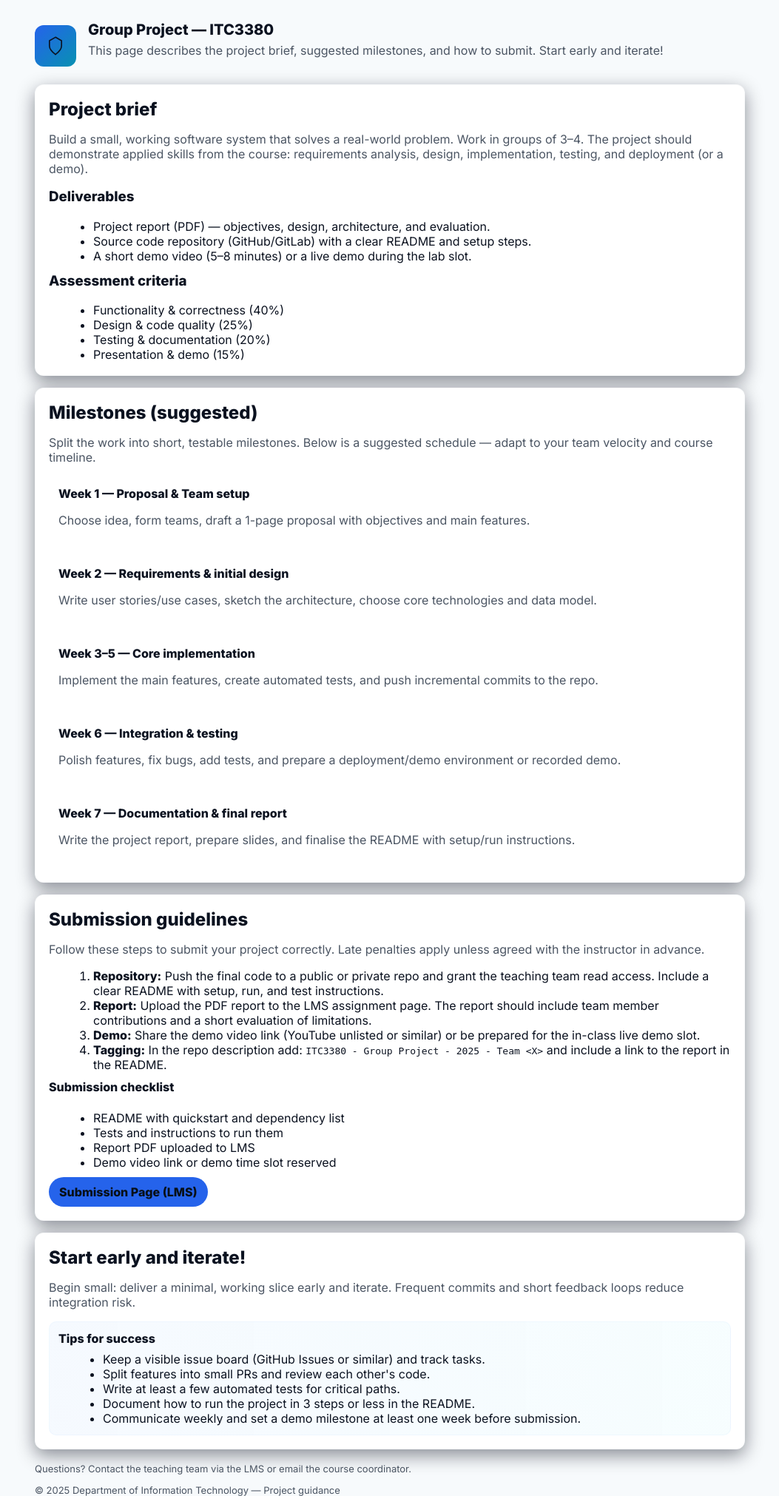
After one commit to crpeiris/deplydemoranil, a Django app: page /projects/ in a window 1280 px wide. The commit adds this page. Shown: the whole page at 74% size, without its empty margins (113-1166 px from the left). Run offline with Django 5.2, Linux system fonts and the light colour scheme.

Commit message:
initial commit

```diff
--- /dev/null
+++ b/info_app/templates/info_app/projects.html
@@ -0,0 +1,333 @@
+<!DOCTYPE html>
+<html lang="en">
+  <head>
+    <meta charset="utf-8" />
+    <meta name="viewport" content="width=device-width, initial-scale=1" />
+    <title>Projects • ITC3380 - IT@FMSCUSJP - 2025 Batch</title>
+    <meta
+      name="description"
+      content="Project brief, milestones and submission guidelines for the group project."
+    />
+    <link rel="preconnect" href="https://fonts.gstatic.com" crossorigin />
+    <link
+      href="https://fonts.googleapis.com/css2?family=Inter:wght@400;600;800&display=swap"
+      rel="stylesheet"
+    />
+    <style>
+      /* Keep styling consistent with welcome page */
+      :root {
+        --bg: #0b1220;
+        --card: #101a2e;
+        --muted: #9fb3c8;
+        --text: #e8f0fe;
+        --accent: #60a5fa;
+        --accent-2: #22d3ee;
+        --radius: 12px;
+      }
+      @media (prefers-color-scheme: light) {
+        :root {
+          --bg: #f7fafc;
+          --card: #fff;
+          --muted: #4b5563;
+          --text: #0b1220;
+          --accent: #2563eb;
+          --accent-2: #0891b2;
+        }
+      }
+      * {
+        box-sizing: border-box;
+      }
+      html,
+      body {
+        height: 100%;
+      }
+      body {
+        margin: 0;
+        font-family: Inter, system-ui, -apple-system, Segoe UI, Roboto, Arial,
+          sans-serif;
+        background: linear-gradient(180deg, var(--bg), var(--bg));
+        color: var(--text);
+        padding: 28px;
+      }
+      .wrap {
+        max-width: 960px;
+        margin: 0 auto;
+        background: transparent;
+      }
+      header {
+        display: flex;
+        align-items: center;
+        gap: 16px;
+        margin-bottom: 18px;
+      }
+      .logo {
+        width: 56px;
+        height: 56px;
+        border-radius: 12px;
+        background: linear-gradient(135deg, var(--accent), var(--accent-2));
+        display: grid;
+        place-items: center;
+      }
+      h1 {
+        margin: 0;
+        font-size: 20px;
+      }
+      .subtitle {
+        margin: 6px 0 18px;
+        color: var(--muted);
+      }
+      .card {
+        background: var(--card);
+        padding: 18px;
+        border-radius: var(--radius);
+        box-shadow: 0 8px 24px rgba(2, 6, 23, 0.45);
+        border: 1px solid rgba(148, 163, 184, 0.06);
+      }
+      .grid {
+        display: grid;
+        gap: 16px;
+      }
+      h2 {
+        margin: 0 0 8px;
+      }
+      .muted {
+        color: var(--muted);
+      }
+      ul {
+        margin: 8px 0 0 20px;
+      }
+      ol {
+        margin: 8px 0 0 20px;
+      }
+      .milestones {
+        display: grid;
+        gap: 10px;
+      }
+      .milestone {
+        background: rgba(255, 255, 255, 0.02);
+        padding: 12px;
+        border-radius: 10px;
+        border: 1px solid rgba(255, 255, 255, 0.03);
+      }
+      .tips {
+        margin-top: 12px;
+        padding: 12px;
+        background: linear-gradient(
+          90deg,
+          rgba(96, 165, 250, 0.06),
+          rgba(34, 211, 238, 0.04)
+        );
+        border-radius: 10px;
+        border: 1px solid rgba(96, 165, 250, 0.06);
+        color: var(--text);
+      }
+      a.btn {
+        display: inline-block;
+        padding: 10px 14px;
+        border-radius: 999px;
+        background: var(--accent);
+        color: #081018;
+        font-weight: 700;
+        text-decoration: none;
+      }
+      footer {
+        margin-top: 18px;
+        color: var(--muted);
+        font-size: 13px;
+      }
+      @media (max-width: 660px) {
+        body {
+          padding: 16px;
+        }
+      }
+    </style>
+  </head>
+  <body>
+    <main class="wrap" role="main">
+      <header>
+        <div class="logo" aria-hidden="true">
+          <svg width="28" height="28" viewBox="0 0 24 24" fill="none">
+            <path
+              d="M12 2l7 4v6c0 4-3 7-7 10-4-3-7-6-7-10V6l7-4z"
+              stroke="currentColor"
+              stroke-width="1.4"
+            />
+          </svg>
+        </div>
+        <div>
+          <h1>Group Project — ITC3380</h1>
+          <p class="subtitle">
+            This page describes the project brief, suggested milestones, and how
+            to submit. Start early and iterate!
+          </p>
+        </div>
+      </header>
+
+      <section class="grid">
+        <article class="card" aria-labelledby="brief">
+          <h2 id="brief">Project brief</h2>
+          <p class="muted">
+            Build a small, working software system that solves a real-world
+            problem. Work in groups of 3–4. The project should demonstrate
+            applied skills from the course: requirements analysis, design,
+            implementation, testing, and deployment (or a demo).
+          </p>
+
+          <h3 style="margin-top: 12px">Deliverables</h3>
+          <ul>
+            <li>
+              Project report (PDF) — objectives, design, architecture, and
+              evaluation.
+            </li>
+            <li>
+              Source code repository (GitHub/GitLab) with a clear README and
+              setup steps.
+            </li>
+            <li>
+              A short demo video (5–8 minutes) or a live demo during the lab
+              slot.
+            </li>
+          </ul>
+
+          <h3 style="margin-top: 12px">Assessment criteria</h3>
+          <ul>
+            <li>Functionality & correctness (40%)</li>
+            <li>Design & code quality (25%)</li>
+            <li>Testing & documentation (20%)</li>
+            <li>Presentation & demo (15%)</li>
+          </ul>
+        </article>
+
+        <article class="card" aria-labelledby="milestones">
+          <h2 id="milestones">Milestones (suggested)</h2>
+          <p class="muted">
+            Split the work into short, testable milestones. Below is a suggested
+            schedule — adapt to your team velocity and course timeline.
+          </p>
+
+          <div class="milestones">
+            <div class="milestone">
+              <strong>Week 1 — Proposal & Team setup</strong>
+              <p class="muted">
+                Choose idea, form teams, draft a 1-page proposal with objectives
+                and main features.
+              </p>
+            </div>
+            <div class="milestone">
+              <strong>Week 2 — Requirements & initial design</strong>
+              <p class="muted">
+                Write user stories/use cases, sketch the architecture, choose
+                core technologies and data model.
+              </p>
+            </div>
+            <div class="milestone">
+              <strong>Week 3–5 — Core implementation</strong>
+              <p class="muted">
+                Implement the main features, create automated tests, and push
+                incremental commits to the repo.
+              </p>
+            </div>
+            <div class="milestone">
+              <strong>Week 6 — Integration & testing</strong>
+              <p class="muted">
+                Polish features, fix bugs, add tests, and prepare a
+                deployment/demo environment or recorded demo.
+              </p>
+            </div>
+            <div class="milestone">
+              <strong>Week 7 — Documentation & final report</strong>
+              <p class="muted">
+                Write the project report, prepare slides, and finalise the
+                README with setup/run instructions.
+              </p>
+            </div>
+          </div>
+        </article>
+
+        <article class="card" aria-labelledby="submission">
+          <h2 id="submission">Submission guidelines</h2>
+          <p class="muted">
+            Follow these steps to submit your project correctly. Late penalties
+            apply unless agreed with the instructor in advance.
+          </p>
+
+          <ol>
+            <li>
+              <strong>Repository:</strong> Push the final code to a public or
+              private repo and grant the teaching team read access. Include a
+              clear README with setup, run, and test instructions.
+            </li>
+            <li>
+              <strong>Report:</strong> Upload the PDF report to the LMS
+              assignment page. The report should include team member
+              contributions and a short evaluation of limitations.
+            </li>
+            <li>
+              <strong>Demo:</strong> Share the demo video link (YouTube unlisted
+              or similar) or be prepared for the in-class live demo slot.
+            </li>
+            <li>
+              <strong>Tagging:</strong> In the repo description add:
+              <code>ITC3380 - Group Project - 2025 - Team &lt;X&gt;</code> and
+              include a link to the report in the README.
+            </li>
+          </ol>
+
+          <h4 style="margin-top: 10px">Submission checklist</h4>
+          <ul>
+            <li>README with quickstart and dependency list</li>
+            <li>Tests and instructions to run them</li>
+            <li>Report PDF uploaded to LMS</li>
+            <li>Demo video link or demo time slot reserved</li>
+          </ul>
+
+          <div style="margin-top: 10px">
+            <a class="btn" href="#" aria-label="Submit"
+              >Submission Page (LMS)</a
+            >
+          </div>
+        </article>
+
+        <article class="card" aria-labelledby="start">
+          <h2 id="start">Start early and iterate!</h2>
+          <p class="muted">
+            Begin small: deliver a minimal, working slice early and iterate.
+            Frequent commits and short feedback loops reduce integration risk.
+          </p>
+
+          <div class="tips">
+            <strong>Tips for success</strong>
+            <ul style="margin-top: 8px">
+              <li>
+                Keep a visible issue board (GitHub Issues or similar) and track
+                tasks.
+              </li>
+              <li>
+                Split features into small PRs and review each other's code.
+              </li>
+              <li>Write at least a few automated tests for critical paths.</li>
+              <li>
+                Document how to run the project in 3 steps or less in the
+                README.
+              </li>
+              <li>
+                Communicate weekly and set a demo milestone at least one week
+                before submission.
+              </li>
+            </ul>
+          </div>
+        </article>
+      </section>
+
+      <footer>
+        <p class="muted">
+          Questions? Contact the teaching team via the LMS or email the course
+          coordinator.
+        </p>
+        <p>
+          &copy; 2025 Department of Information Technology — Project guidance
+        </p>
+      </footer>
+    </main>
+  </body>
+</html>
--- a/info_app/urls.py
+++ b/info_app/urls.py
@@ -4,4 +4,5 @@ from . import views
 
 urlpatterns = [
     path('', views.welcome , name='welcome' ),
+    path('projects/', views.projects , name='projects' ),
 ]
--- a/info_app/views.py
+++ b/info_app/views.py
@@ -3,3 +3,8 @@ from django.shortcuts import render
 # Create your views here.
 def welcome(request):
     return render(request, 'info_app/welcome.html')
+
+
+def projects(request):
+    """Render the projects page."""
+    return render(request, 'info_app/projects.html')
```
Also changed, not shown: info_app/templates/info_app/welcome.html (+230 -83 lines).
